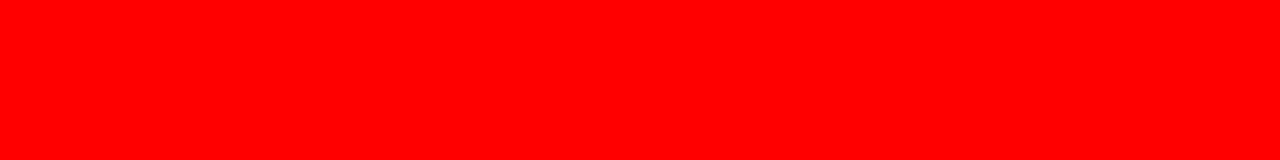
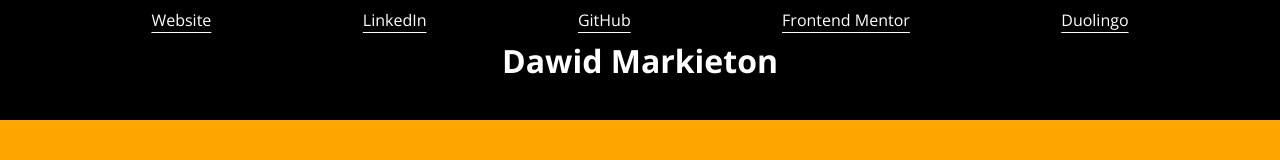
Before and after one commit to greenMakaroni/html-resume, a plain HTML site: page index.html in a window 1280 px wide. Drawn offline with nearby package versions, Linux system fonts and the light colour scheme.

Commit message:
create banner with my name and header with important links

```diff
--- a/index.css
+++ b/index.css
@@ -1,3 +1,43 @@
+.zeroMP {
+    margin: 0;
+    padding: 0;
+}
+
 body {
-    background-color: red;
+    background-color: orange;
+    width: 100vw;
+    height: 100vh;
 }
+
+a {
+    color: white;
+    font-family: 'Open Sans', sans-serif;
+    font-size: 16px;
+    font-weight: 400;
+    text-underline-offset: 6px;
+}
+
+.banner {
+    display: flex;
+    justify-content: center;
+    align-items: center;
+    height: 15vh;
+    width: 100vw;
+    background-color: black;
+}
+
+.name {
+    color: white;
+    font-family: 'Open Sans', sans-serif;
+    font-weight: 700;
+}
+
+.linksHeader {
+    position: absolute;
+    top: 0;
+    width: 100vw;
+    height: 5vh;
+    display: flex;
+    justify-content: space-evenly;
+    align-items: center;
+}
--- a/index.html
+++ b/index.html
@@ -1,15 +1,31 @@
 <!DOCTYPE html>
 <html lang="en">
+
 <head>
+    <!-- Google fonts -->
+    <link rel="preconnect" href="https://fonts.googleapis.com">
+    <link rel="preconnect" href="https://fonts.gstatic.com" crossorigin>
+    <link href="https://fonts.googleapis.com/css2?family=Open+Sans:wght@400;700&display=swap" rel="stylesheet">
+
     <link rel="stylesheet" href="index.css">
     <meta charset="UTF-8">
     <meta name="viewport" content="width=device-width, initial-scale=1.0">
     <title>Resume</title>
 </head>
-<body>
-    <script>
 
-    </script>
+<body class="zeroMP">
+    <div class="linksHeader">
+        <a href="https://radical-dave-3170a.web.app/">Website</a>
+        <a href="https://linkedin.com/in/dawid-markieton-1948391b8">LinkedIn</a>
+        <a href="https://github.com/greenMakaroni">GitHub</a>
+        <a href="https://www.frontendmentor.io/profile/greenMakaroni">Frontend Mentor</a>
+        <a href="https://www.duolingo.com/profile/greenMakaroni">Duolingo</a>
+    </div>
+    <div class="banner zeroMP">
+        <h1 class="name zeroMP">
+            Dawid Markieton
+        </h1>
+    </div>
+</body>
 
-</body>
 </html>
```
